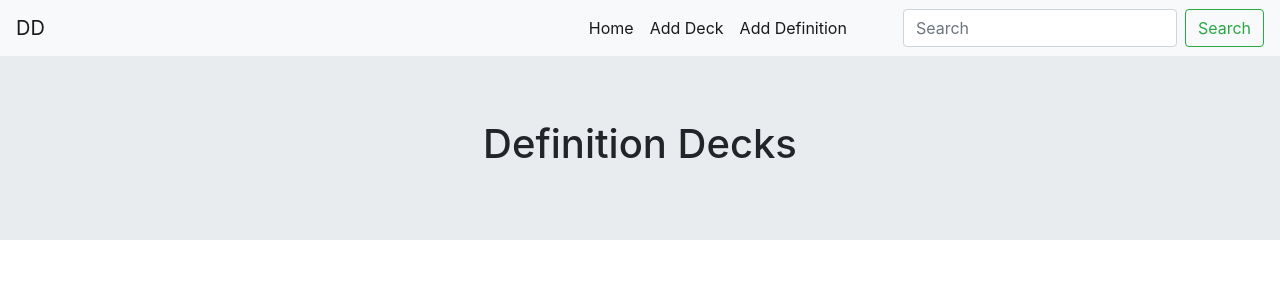
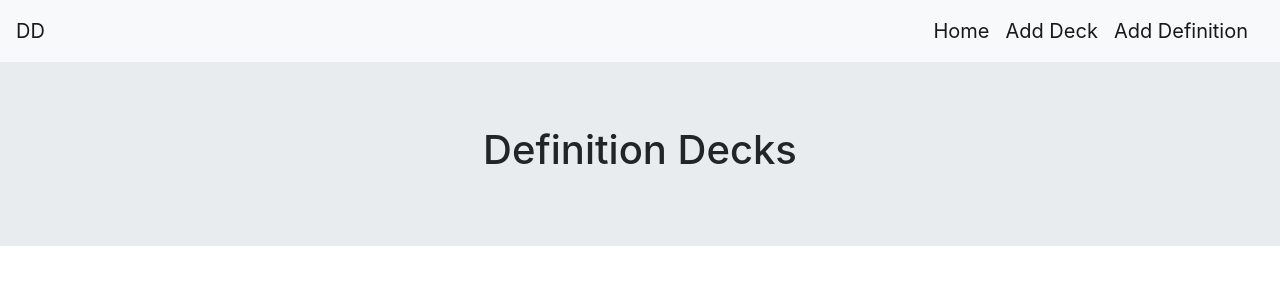
Before and after one commit to Code-Institute-Submissions/jargon-dictionary, a Flask app: page / in a window 1280 px wide. Shown: the top 300 px of the page. Run offline with Flask 2, Linux system fonts and the light colour scheme; data that the repository does not hold is empty; some libraries are stand-ins or nearby versions.

Commit message:
Made <li> bigger removed search from nav

```diff
--- a/app.py
+++ b/app.py
@@ -86,7 +86,6 @@ def insert_deck():
 @app.route('/edit_deck/<deck_id>')
 def edit_deck(deck_id):
     deck_id = mongo.db.category.find_one({"_id": ObjectId(deck_id)})
-    print(deck_id)
     return render_template('edit-deck.html', deck=deck_id)
 
 
--- a/static/css/styles.css
+++ b/static/css/styles.css
@@ -1,3 +1,7 @@
 .red{
     color: red;
 }
+
+li{
+    font-size: 1.25rem;
+}
--- a/templates/base.html
+++ b/templates/base.html
@@ -22,7 +22,7 @@
       </button>
 
       <div class="collapse navbar-collapse" id="navbarSupportedContent">
-        <ul class="navbar-nav ml-auto pr-5">
+        <ul class="navbar-nav ml-auto pr-2">
           <li class="nav-item active">
             <a class="nav-link" href="{{ url_for('get_decks')}}">Home <span class="sr-only">(current)</span></a>
           </li>
@@ -33,10 +33,7 @@
             <a class="nav-link" href="{{ url_for('add_definition')}}">Add Definition</a>
           </li>
         </ul>
-        <form class="form-inline my-2 my-lg-0">
-          <input class="form-control mr-sm-2" type="search" placeholder="Search" aria-label="Search">
-          <button class="btn btn-outline-success my-2 my-sm-0" type="submit">Search</button>
-        </form>
+
       </div>
     </nav>
   </header>
```
